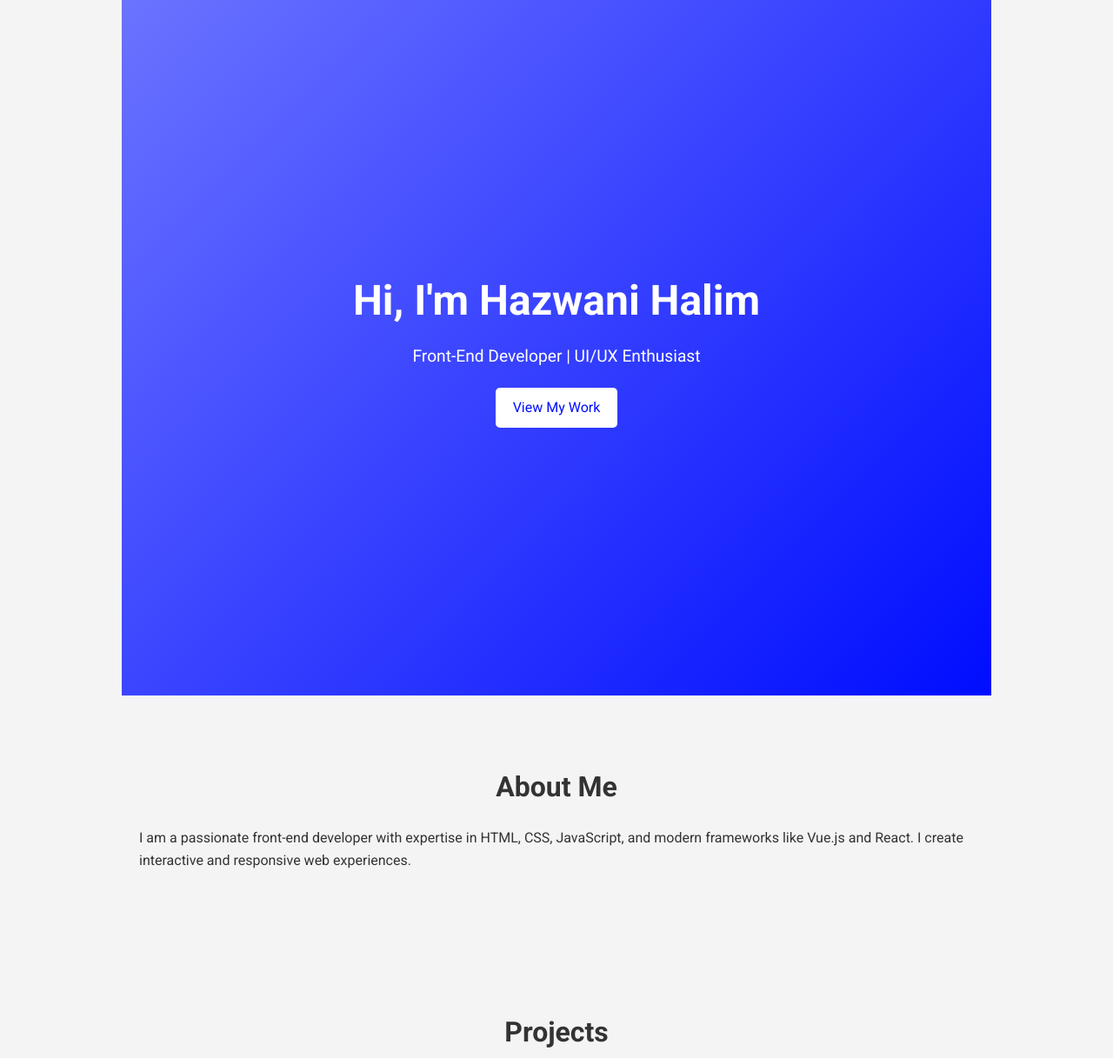
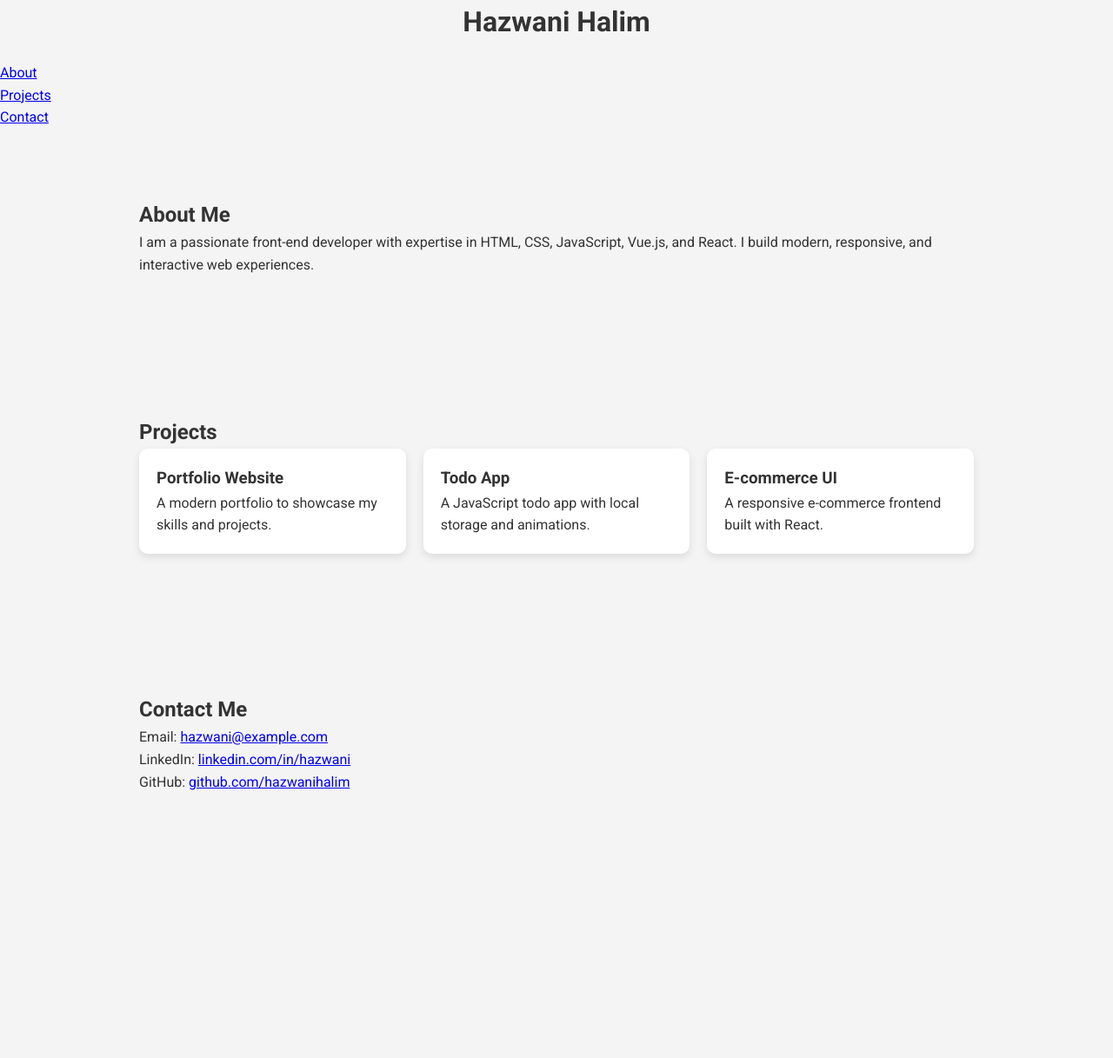
Before and after one commit to waniehalimm/waniehalimm.github.io, a plain HTML site: page index.html in a window 1280 px wide. Shown: the top 1217 px of the page at 87% size. After the commit the page ends 992 px from the top, so only its background shows below. Drawn offline with Linux system fonts and the light colour scheme.

Commit message:
Update index.html

```diff
--- a/index.html
+++ b/index.html
@@ -8,48 +8,50 @@
   <link rel="stylesheet" href="style.css">
 </head>
 <body>
-  <!-- Hero Section -->
-  <section class="hero">
-    <h1 class="animate">Hi, I'm Hazwani Halim</h1>
-    <p class="animate delay">Front-End Developer | UI/UX Enthusiast</p>
-    <a href="#projects" class="btn animate delay-2">View My Work</a>
+  <div class="container">
+    <!-- Sidebar Navigation -->
+    <nav class="sidebar">
+      <h2>Hazwani Halim</h2>
+      <ul>
+        <li><a href="#about">About</a></li>
+        <li><a href="#projects">Projects</a></li>
+        <li><a href="#contact">Contact</a></li>
+      </ul>
+    </nav>
+
+    <!-- Main Content -->
+    <main class="content">
+      <section class="section" id="about">
+        <h1>About Me</h1>
+        <p>I am a passionate front-end developer with expertise in HTML, CSS, JavaScript, Vue.js, and React. I build modern, responsive, and interactive web experiences.</p>
       </section>
 
-  <!-- About Section -->
-  <section class="about" id="about">
-    <h2>About Me</h2>
-    <p>I am a passionate front-end developer with expertise in HTML, CSS, JavaScript, and modern frameworks like Vue.js and React. I create interactive and responsive web experiences.</p>
-  </section>
-
-  <!-- Projects Section -->
-  <section class="projects" id="projects">
-    <h2>Projects</h2>
+      <section class="section" id="projects">
+        <h1>Projects</h1>
         <div class="project-grid">
-      <div class="project-card animate">
+          <div class="project-card">
             <h3>Portfolio Website</h3>
-        <p>My personal portfolio showcasing my skills and projects.</p>
-        <a href="#" target="_blank">View Project</a>
+            <p>A modern portfolio to showcase my skills and projects.</p>
           </div>
-      <div class="project-card animate delay-1">
+          <div class="project-card">
             <h3>Todo App</h3>
-        <p>A modern JavaScript todo app with local storage and animations.</p>
-        <a href="#" target="_blank">View Project</a>
+            <p>A JavaScript todo app with local storage and animations.</p>
           </div>
-      <div class="project-card animate delay-2">
+          <div class="project-card">
             <h3>E-commerce UI</h3>
-        <p>A clean and responsive e-commerce frontend built with React.</p>
-        <a href="#" target="_blank">View Project</a>
+            <p>A responsive e-commerce frontend built with React.</p>
           </div>
         </div>
       </section>
 
-  <!-- Contact Section -->
-  <section class="contact" id="contact">
-    <h2>Contact Me</h2>
+      <section class="section" id="contact">
+        <h1>Contact Me</h1>
         <p>Email: <a href="mailto:hazwani@example.com">hazwani@example.com</a></p>
         <p>LinkedIn: <a href="https://linkedin.com/in/hazwani">linkedin.com/in/hazwani</a></p>
         <p>GitHub: <a href="https://github.com/hazwanihalim">github.com/hazwanihalim</a></p>
       </section>
+    </main>
+  </div>
 
   <script src="script.js"></script>
 </body>
```
Lines whose indentation alone changed are shown as unchanged.
